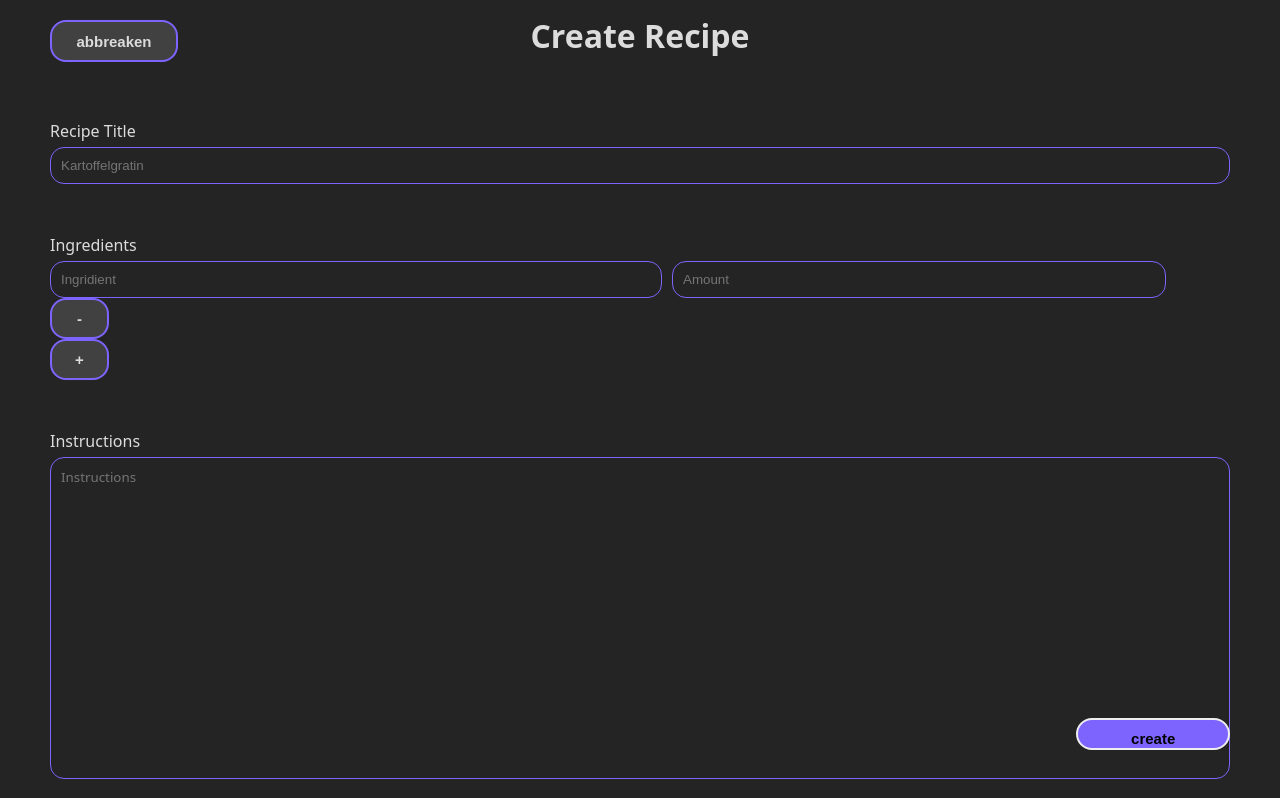
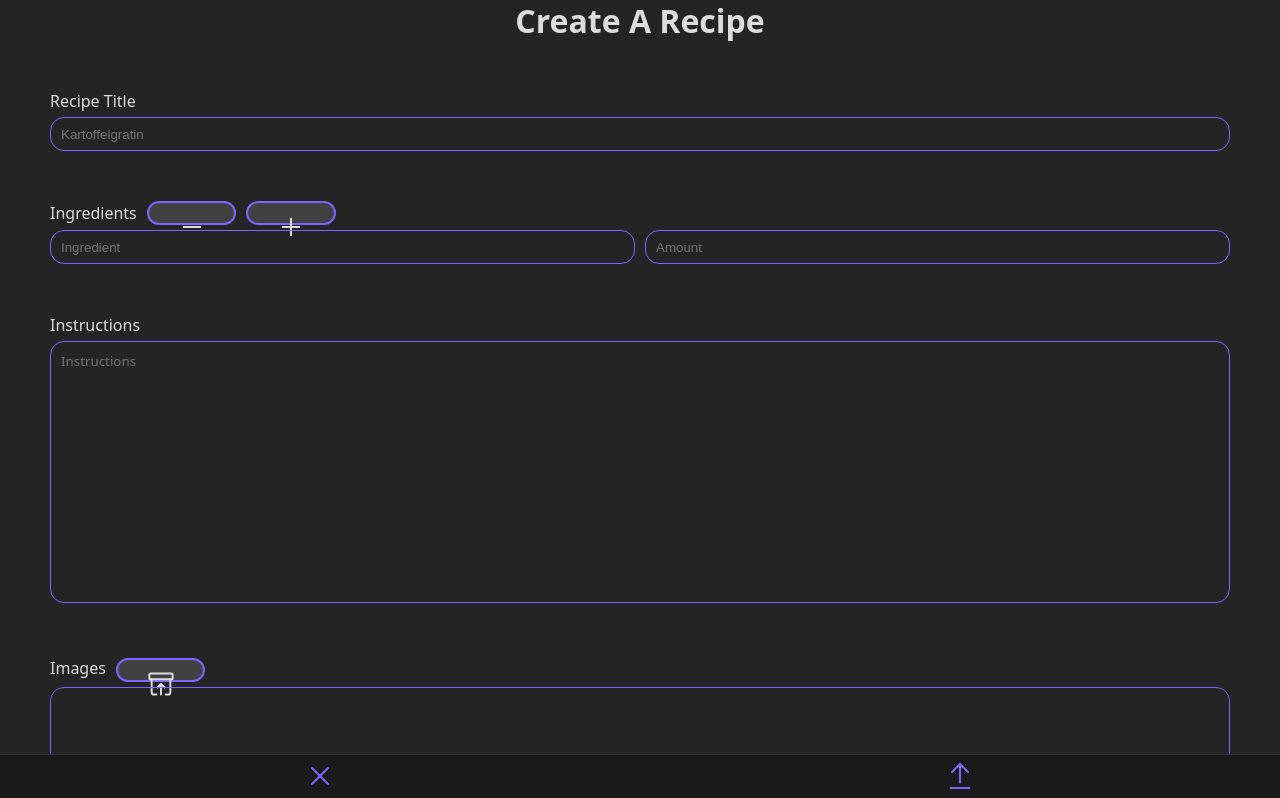
Before and after one commit to zoiska/DishCord, a React (Vite) app: page /create-recipe in a window 1280 px wide. Shown: the top 798 px of the page. Built offline with nearby package versions, Linux system fonts and the light colour scheme; no server answers.

Commit message:
some design changes and ingredient logic

```diff
--- a/src/App.jsx
+++ b/src/App.jsx
@@ -1,7 +1,6 @@
 import { Navigate, Route, Routes, useLocation } from "react-router-dom";
 import { useAuth } from "./authContext.jsx";
 import BottomNav from "./components/BottomNav/BottomNav.jsx";
-import CreateRecipeButton from "./components/CreateRecipeButton/CreateRecipeButton.jsx"; // Import the CreateRecepieButton component
 import CreateRecipe from "./pages/CreateRecipe/CreateRecipe.jsx";
 import Home from "./pages/Home/Home.jsx";
 import Login from "./pages/Login/Login.jsx";
@@ -41,8 +40,6 @@ function App() {
         <Route path="/create-recipe" element={<CreateRecipe />} />
       </Routes>
 
-      {!hideNav && <CreateRecipeButton />}
-
       {!hideNav && <BottomNav />}
     </div>
   );
--- a/src/pages/CreateRecipe/CreateRecipe.css
+++ b/src/pages/CreateRecipe/CreateRecipe.css
@@ -1,12 +1,9 @@
-/* ToDo:  - clean up
-          - image upload button
-*/
-
 .create-recipe-header {
   display: flex;
   align-items: center;
   position: relative;
-  height: 70px;
+  width: 100dvw;
+  height: 5dvh;
 }
 
 .create-recipe-title {
@@ -19,111 +16,155 @@
   margin: 50px;
 }
 
-.form-group-ingridients {
-  display: flex;
-  flex-direction: column;
-  margin: 50px;
-}
-
-#recipe-title {
+.recipe-title {
   color: var(--color-text);
   background-color: transparent;
   border-radius: 14px;
   border: 1px solid var(--color-primary);
   padding: 10px;
   margin: 5px 0px 0px 0px;
+  height: 1.5dvh;
 }
 
-.group-ingridients {
+.group-ingredients {
   display: flex;
   flex-direction: row;
   column-gap: 10px;
   margin: 5px 0px 0px 0px;
 }
 
-#recipe-ingridients {
+.recipe-ingredients-data {
   color: var(--color-text);
   background-color: transparent;
   border-radius: 14px;
   border: 1px solid var(--color-primary);
   padding: 10px;
-  width: 50%;
+  width: 50dvw;
+  height: 1.5dvh;
 }
 
-#recipe-ingridients-amount {
-  color: var(--color-text);
-  background-color: transparent;
-  border-radius: 14px;
-  border: 1px solid var(--color-primary);
-  padding: 10px;
-  width: 40%;
+.ingredients-buttons {
+  display: flex;
+  flex-direction: row;
+  gap: 10px;
+  align-items: center;
 }
 
-#addIngridient {
-  width: 5%;
+.addingredient {
+  width: 7dvw;
+  height: 3dvh;
   cursor: pointer;
 }
 
-#removeIngridient {
-  width: 5%;
+.removeingredient {
+  width: 7dvw;
+  height: 3dvh;
   cursor: pointer;
 }
 
-#recipe-instructions {
+.recipe-instructions {
   color: var(--color-text);
   background-color: transparent;
   border-radius: 14px;
   border: 1px solid var(--color-primary);
   padding: 10px;
   text-align: left;
-  height: 300px;
+  height: 30dvh;
   resize: none;
   overflow: auto;
-  scrollbar-width: none; /* None */
-  -ms-overflow-style: none; /* IE/Edge */
+  scrollbar-width: none;
+  -ms-overflow-style: none;
   margin: 5px 0px 0px 0px;
 }
 
-#recipe-instructions::-webkit-scrollbar {
+.recipe-instructions::-webkit-scrollbar {
   display: none; /* Safari, Chrome */
 }
 
-#recipe-instructions::placeholder {
+.recipe-instructions::placeholder {
   font-family: system-ui, Avenir, Helvetica, Arial, sans-serif;
 }
 
-#create {
-  position: absolute;
-  bottom: 50px;
-  right: 50px;
-  width: 12%;
-  height: 4%;
-  cursor: pointer;
+.recipe-image-button {
+  display: flex;
+  flex-direction: row;
+  gap: 10px;
+  align-items: center;
 }
 
-#cancel {
-  position: absolute;
-  left: 50px;
-  top: 20px;
-  width: 10%;
-  height: 60%;
-  cursor: pointer;
+.recipe-image {
+  width: 7dvw;
+  height: 3dvh;
+  padding: 10px;
+  border-radius: 14px;
+  margin: 5px 0px 0px 0px;
 }
 
 .image-preview {
-  height: 180px;
+  height: 15dvh;
   border: 1px solid var(--color-primary);
   border-radius: 14px;
   margin: 5px 0px 0px 0px;
   display: flex;
+  flex-wrap: wrap;
 }
 
-#recipe-image {
-  width: 30%;
-  padding: 10px;
-  color: var(--color-text);
-  background-color: transparent;
+.popup-overlay {
+  position: fixed;
+  top: 0;
+  left: 0;
+  width: 100dvw;
+  height: 100dvh;
+  background: rgba(0, 0, 0, 0.5);
+  display: flex;
+  justify-content: center;
+  align-items: center;
+}
+
+.popup {
+  background: var(--color-background-secondary);
   border: 1px solid var(--color-primary);
   border-radius: 14px;
-  margin: 5px 0px 0px 0px;
+  color: var(--color-text);
+  padding: 20px;
+  text-align: center;
+  width: 40dvw;
+  height: 10dvh;
 }
+
+.popup-buttons {
+  display: flex;
+  flex-direction: row;
+  justify-content: space-between;
+  align-items: center;
+  gap: 10px;
+}
+
+.popup-cancel-buttons {
+  margin: 10px 0px 0px 0px;
+}
+
+.bottom-nav-create-recipe {
+  position: fixed;
+  bottom: 0;
+  left: 0;
+  width: 100dvw;
+  background: #1a1a1a;
+  border-top: 1px solid #303030;
+  display: flex;
+  justify-content: space-around;
+  padding: 0.3rem 0;
+  z-index: 10;
+}
+
+.create-button {
+  cursor: pointer;
+  background: transparent;
+  border: transparent;
+}
+
+.cancel-button {
+  cursor: pointer;
+  background: transparent;
+  border: transparent;
+}
--- a/src/pages/CreateRecipe/CreateRecipe.jsx
+++ b/src/pages/CreateRecipe/CreateRecipe.jsx
@@ -1,4 +1,5 @@
 import { useState } from "react";
+import { Plus, Minus, ArrowUpFromLine, X, ArchiveRestore } from "lucide-react";
 import { useNavigate } from "react-router-dom";
 import "./CreateRecipe.css";
 
@@ -6,6 +7,25 @@ function CreateRecipe() {
   const navigate = useNavigate();
 
   const [ingredients, setIngredients] = useState([{ name: "", amount: "" }]);
+  const [showPopup, setShowPopUp] = useState(false);
+
+  const create = () => {
+    // post recipe to backend
+    navigate("/");
+  };
+
+  const handleCancelEvent = () => {
+    setShowPopUp(true);
+  };
+
+  const handleNo = () => {
+    setShowPopUp(false);
+  };
+
+  const handleYes = () => {
+    navigate("/");
+    setShowPopUp(false);
+  };
 
   const handleIngredientChange = (index, field, value) => {
     const updatedIngredients = [...ingredients];
@@ -13,21 +33,12 @@ function CreateRecipe() {
     setIngredients(updatedIngredients);
   };
 
-  const cancel = () => {
-    navigate("/");
-  };
-
-  const create = () => {
-    // post recipe to backend
-    navigate("/");
-  };
-
-  const addIngridient = (e) => {
+  const addingredient = (e) => {
     e.preventDefault();
     setIngredients([...ingredients, { name: "", amount: "" }]);
   };
 
-  const removeIngridient = () => {
+  const removeingredient = () => {
     if (ingredients.length <= 1) return;
     setIngredients(ingredients.slice(0, -1));
   };
@@ -37,10 +48,7 @@ function CreateRecipe() {
   return (
     <div>
       <div className="create-recipe-header">
-        <button id="cancel" className="secondary-button" onClick={cancel}>
-          abbreaken
-        </button>
-        <h1 className="create-recipe-title">Create Recipe</h1>
+        <h1 className="create-recipe-title">Create A Recipe</h1>
       </div>
 
       <div className="create-recipe-body">
@@ -48,7 +56,6 @@ function CreateRecipe() {
           <div className="form-group">
             <label htmlFor="recipe-title">Recipe Title</label>
             <input
-              id="recipe-title"
               className="recipe-title"
               type="text"
               placeholder="Kartoffelgratin"
@@ -57,15 +64,30 @@ function CreateRecipe() {
             />
           </div>
 
-          <div className="form-group-ingridients">
-            <label htmlFor="recipe-ingridients">Ingredients</label>
+          <div className="form-group">
+            <div className="ingredients-buttons">
+              <label htmlFor="recipe-ingredients">Ingredients</label>
+              <button
+                className="removeingredient secondary-button"
+                type="button"
+                onClick={removeingredient}
+              >
+                <Minus absoluteStrokeWidth={1} size={28} color="var(--color-text)" />
+              </button>
+              <button
+                className="addingredient secondary-button"
+                type="button"
+                onClick={addingredient}
+              >
+                <Plus absoluteStrokeWidth={1} size={28} color="var(--color-text)" />
+              </button>
+            </div>
             {ingredients.map((ingredient, index) => (
-              <div className="group-ingridients" key={index}>
+              <div className="group-ingredients" key={index}>
                 <input
-                  id="recipe-ingridients"
-                  className="recipe-ingridients"
+                  className="recipe-ingredients-data"
                   type="text"
-                  placeholder="Ingridient"
+                  placeholder="Ingredient"
                   minLength="1"
                   required
                   value={ingredient.name}
@@ -74,35 +96,23 @@ function CreateRecipe() {
                   }}
                 />
                 <input
-                  id="recipe-ingridients-amount"
-                  className="recipe-ingridients-amount"
+                  className="recipe-ingredients-data"
                   type="text"
                   placeholder="Amount"
                   minLength="1"
                   required
+                  value={ingredient.amount}
+                  onChange={(e) => {
+                    handleIngredientChange(index, "amount", e.target.value);
+                  }}
                 />
               </div>
             ))}
-            <input
-              id="removeIngridient"
-              className="secondary-button"
-              type="button"
-              value="-"
-              onClick={removeIngridient}
-            ></input>
-            <input
-              id="addIngridient"
-              className="secondary-button"
-              type="button"
-              value="+"
-              onClick={addIngridient}
-            ></input>
           </div>
 
           <div className="form-group">
             <label htmlFor="recipe-instructions">Instructions</label>
             <textarea
-              id="recipe-instructions"
               className="recipe-instructions"
               placeholder="Instructions"
               minLength="1"
@@ -111,15 +121,40 @@ function CreateRecipe() {
           </div>
 
           <div className="form-group">
-            <label htmlFor="recipe-image">Images</label>
-            <input id="recipe-image" className="secondary-button" type="file" multiple="true" />
+            <div className="recipe-image-button">
+              <label htmlFor="recipe-image">Images</label>
+              <button className="recipe-image secondary-button" onClick={imagePreview}>
+                <ArchiveRestore absoluteStrokeWidth={1} size={28} color="var(--color-text)" />
+              </button>
+            </div>
             <div className="image-preview"></div>
           </div>
+        </form>
+      </div>
 
-          <button id="create" className="primary-button" type="button" onClick={create}>
-            create
-          </button>
-        </form>
+      {showPopup && (
+        <div className="popup-overlay">
+          <div className="popup">
+            <h2>Are you sure you want to abbreaken?</h2>
+            <div className="popup-buttons">
+              <button className="popup-cancel-buttons secondary-button" onClick={handleNo}>
+                No
+              </button>
+              <button className="popup-cancel-buttons primary-button" onClick={handleYes}>
+                Yes
+              </button>
+            </div>
+          </div>
+        </div>
+      )}
+
+      <div className="bottom-nav-create-recipe">
+        <button className="cancel-button" onClick={handleCancelEvent}>
+          <X size={32} color="var(--color-primary)" absoluteStrokeWidth={1} />
+        </button>
+        <button className="create-button" type="button" onClick={create}>
+          <ArrowUpFromLine size={32} color="var(--color-primary)" absoluteStrokeWidth={1} />
+        </button>
       </div>
     </div>
   );
--- a/src/pages/Home/Home.jsx
+++ b/src/pages/Home/Home.jsx
@@ -1,5 +1,6 @@
 import { useNavigate } from "react-router-dom";
 import "./Home.css";
+import CreateRecipeButton from "../../components/CreateRecipeButton/CreateRecipeButton.jsx";
 import dishcordLogo from "../../assets/logo.png";
 import { useAuth } from "../../authContext.jsx";
 
@@ -35,6 +36,7 @@ function Home() {
         <img src={dishcordLogo} className="logo" alt="DishCord logo" />
         <h1 className="title">DishCord</h1>
       </div>
+      <CreateRecipeButton />
     </>
   );
 }
```
